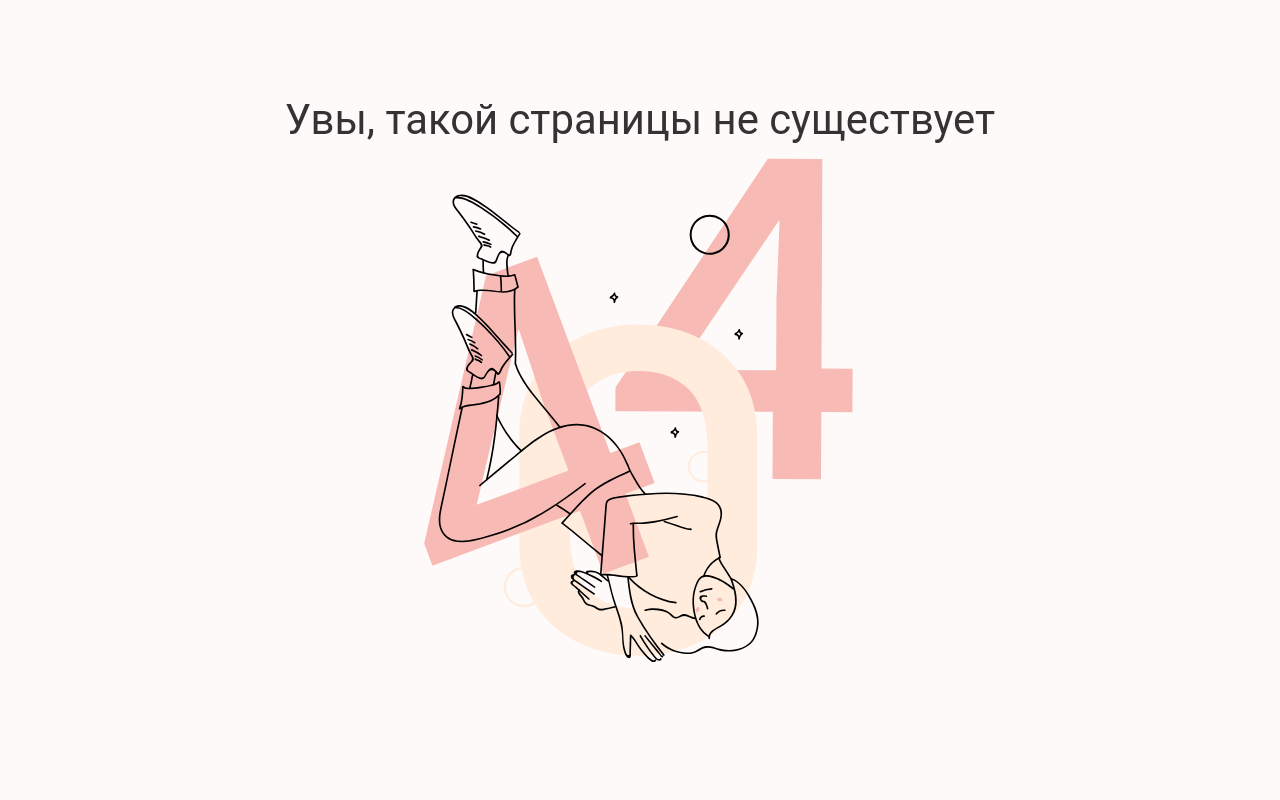
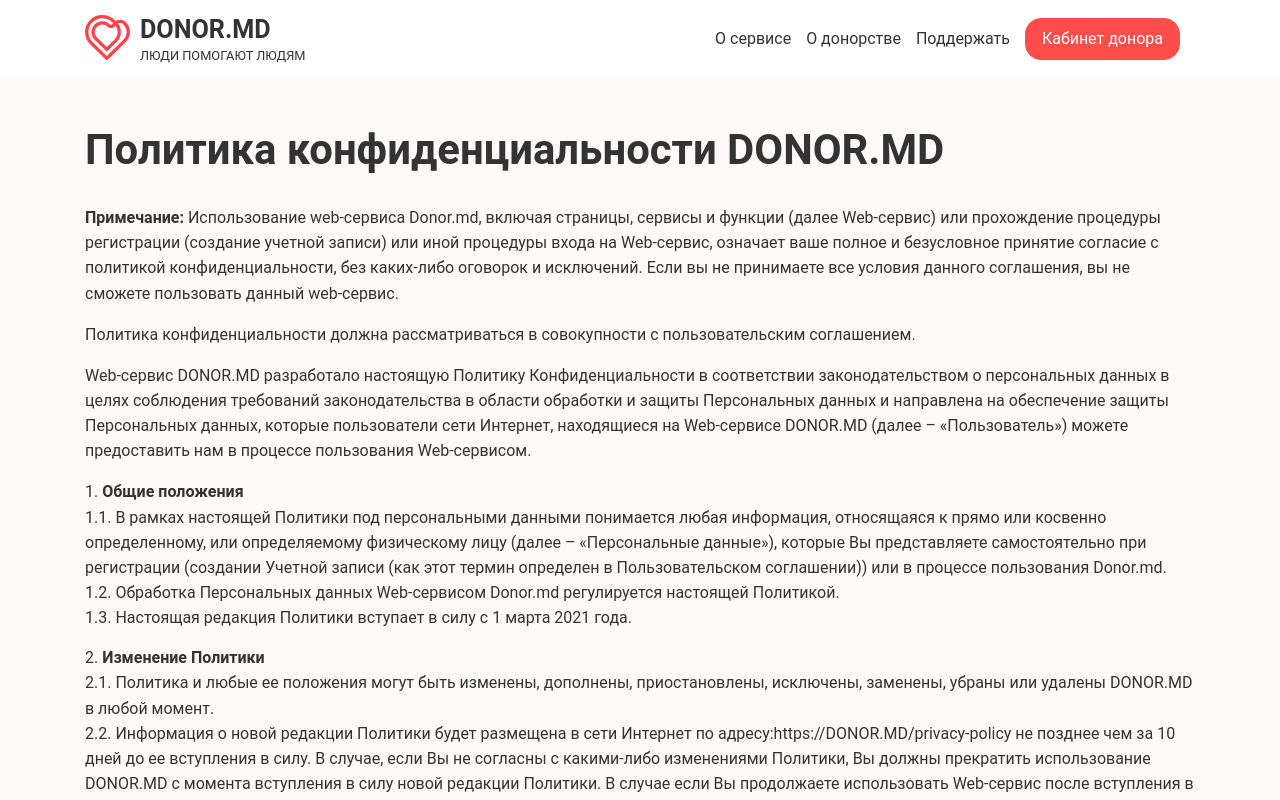
Before and after one commit to Donormd/donor.md-frontend, a Next.js app: page /articles/privacy-policy in a window 1280 px wide. Before the commit this address had no page. Shown: the top 800 px of the page. Built offline with nearby package versions, Linux system fonts and the light colour scheme.

Commit message:
moved to articles

```diff
--- a/pages/corporate-donation.tsx
+++ b/pages/articles/corporate-donation.tsx
@@ -1,7 +1,7 @@
 import React from 'react';
-import { Title, Divider, Form, FormItem, Input, InputNumber, Button } from '../components/UI';
-import HeaderContentFooter from '../layouts/header-content-footer';
-import { Container } from '../layouts/container';
+import { Title, Divider, Form, FormItem, Input, InputNumber, Button } from '../../components/UI';
+import HeaderContentFooter from '../../layouts/header-content-footer';
+import { Container } from '../../layouts/container';
 
 const CorporateDonationPage: React.FC = (): JSX.Element => {
   return (
--- a/pages/privacy-policy.tsx
+++ b/pages/articles/privacy-policy.tsx
@@ -1,9 +1,9 @@
 import React from 'react';
 import Link from 'next/link';
 import styled from 'styled-components';
-import HeaderContentFooter from '../layouts/header-content-footer';
-import { Container } from '../layouts/container';
-import { Title, Paragraph, StyledLink } from '../components/UI';
+import HeaderContentFooter from '../../layouts/header-content-footer';
+import { Container } from '../../layouts/container';
+import { Title, Paragraph, StyledLink } from '../../components/UI';
 
 const List = styled.div`
   ol {
@@ -23,7 +23,7 @@ const ListItem = styled.li`
 
 const PrivacyPolicy: React.FC = (): JSX.Element => {
   return (
-    <HeaderContentFooter>
+    <HeaderContentFooter background='/images/pages/welcome.png'>
       <Container>
         <Title margin='30px' bold>
           Политика конфиденциальности DONOR.MD
```
Also changed, not shown: pages/articles/become-volunteer.tsx (renamed from pages/become-volunteer.tsx, +4 -4 lines), pages/articles/bonus-program.tsx (renamed from pages/bonus-program.tsx, +4 -4 lines), pages/articles/support-project.tsx (renamed from pages/support-project.tsx, +6 -4 lines).
